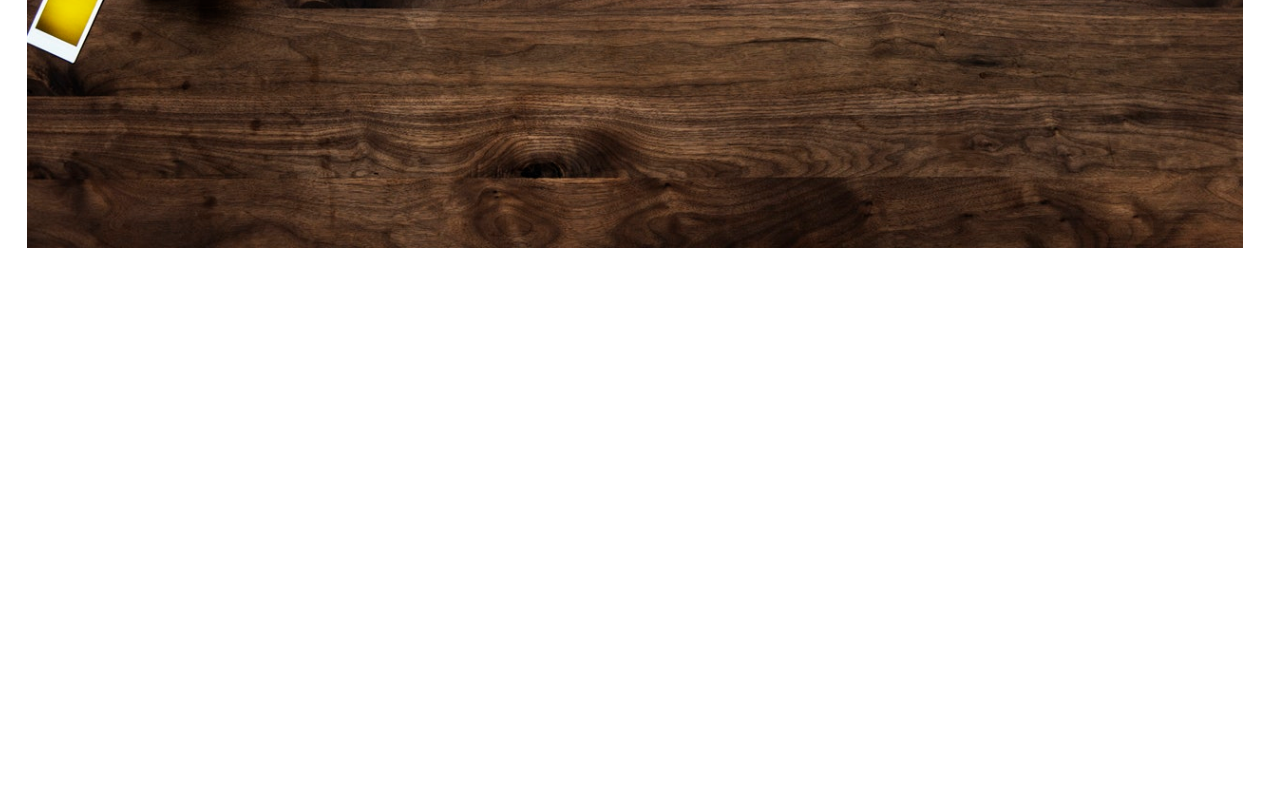
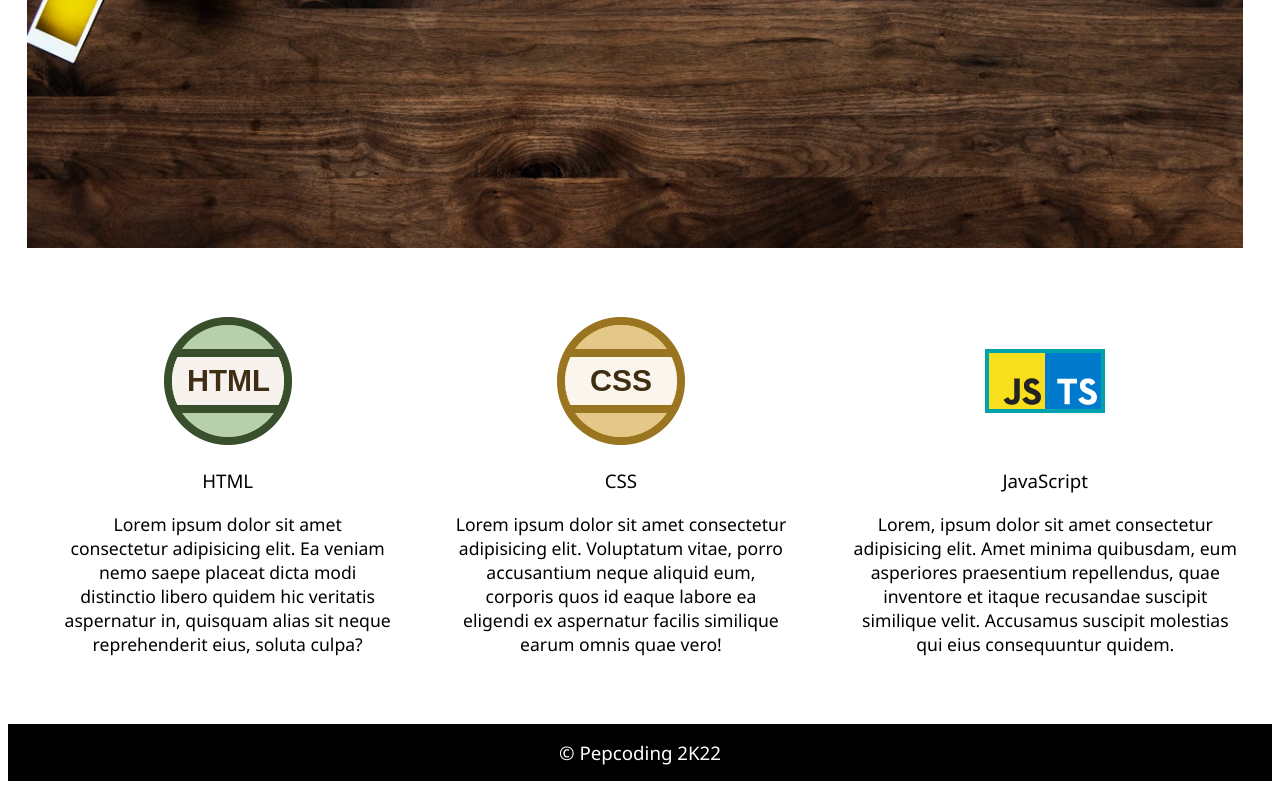
Before and after one commit to ambidexter15/jp2_dev, a plain HTML site: page Module1/project1.html in a window 1280 px wide. Shown: the part 629-1429 px from the top of the page. Before the commit the page ends 890 px from the top, so only its background shows below. Drawn offline with Linux system fonts and the light colour scheme.

Commit message:
project1 done

```diff
--- a/Module1/project.css
+++ b/Module1/project.css
@@ -34,3 +34,38 @@ section>img{
     left: 1.5vw;
     width: 95vw;
 }
+
+article{
+    display: flex;
+    justify-content: space-between;
+    margin-top: 2rem;
+    margin-left: 1.5rem;
+}
+
+article>img{
+    size: 1px;
+
+}
+
+div{
+    text-align: center;
+    margin: 2rem;
+}
+
+h3{
+    font-weight: 100;
+}
+p{
+    font-size: 1.1rem;
+}
+
+footer{
+    background-color: black;
+    color: white;
+    text-align: center;
+
+}
+
+footer>h3{
+    padding: 1rem;
+}
--- a/Module1/project1.html
+++ b/Module1/project1.html
@@ -23,5 +23,28 @@
     <section>
         <img src="./project_image/lap.jpeg" alt="Section_image">
     </section>
+
+<article>
+    <div>
+        <img src="./project_image/html.png" alt="HTML Logo">
+        <h3>HTML</h3>
+        <p>Lorem ipsum dolor sit amet consectetur adipisicing elit. Ea veniam nemo saepe placeat dicta modi distinctio libero quidem hic veritatis aspernatur in, quisquam alias sit neque reprehenderit eius, soluta culpa?</p>
+    </div>
+    <div>
+        <img src="./project_image/css.png" alt="CSS logo">
+        <h3>CSS</h3>
+        <p>Lorem ipsum dolor sit amet consectetur adipisicing elit. Voluptatum vitae, porro accusantium neque aliquid eum, corporis quos id eaque labore ea eligendi ex aspernatur facilis similique earum omnis quae vero!</p>
+    </div>
+    <div>
+        <img src="./project_image/icon.png" alt="JavaScript logo">
+        <h3>JavaScript</h3>
+        <p>Lorem, ipsum dolor sit amet consectetur adipisicing elit. Amet minima quibusdam, eum asperiores praesentium repellendus, quae inventore et itaque recusandae suscipit similique velit. Accusamus suscipit molestias qui eius consequuntur quidem.</p>
+    </div>
+</article>
+
+<footer>
+    <h3>&copy; Pepcoding 2K22</h3>
+</footer>
+
 </body>
 </html>
```
